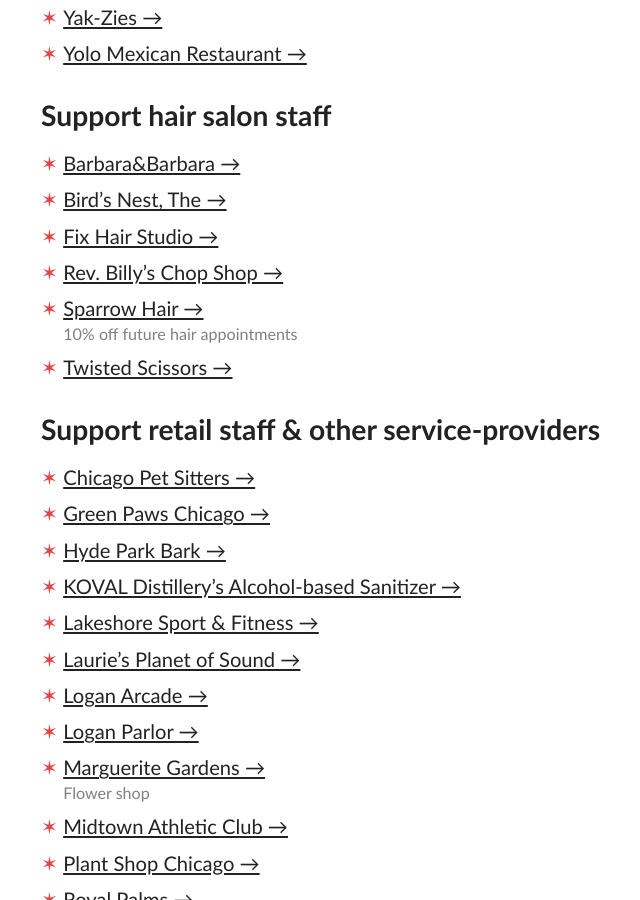
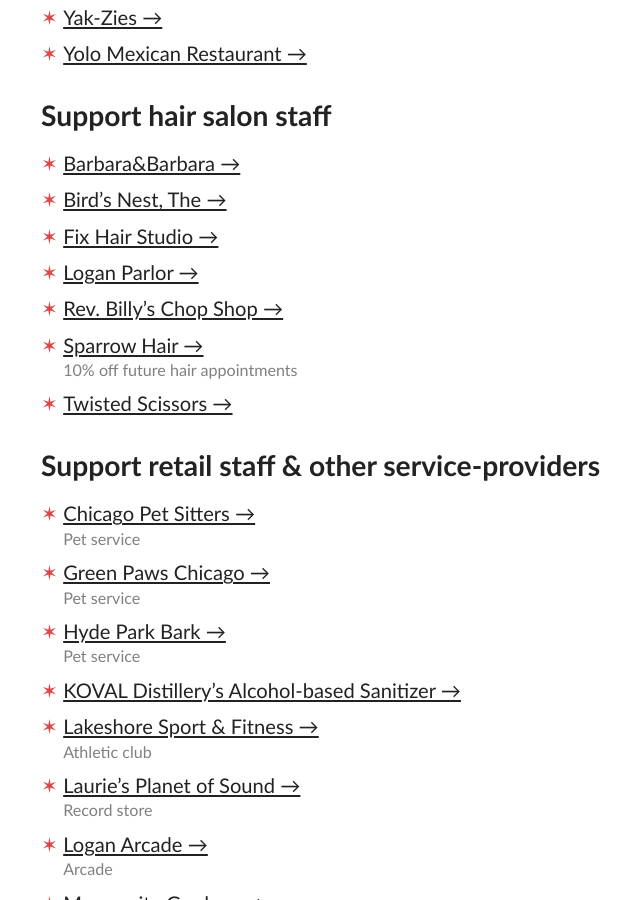
Before and after one commit to spencertweedy/chicagoservicerelief, a Jekyll site: the page built from index.html, in a window 1280 px wide and 900 px high, scrolled down 11467 px. Shown: the whole window, without its empty margins (279-919 px from the left). Built offline with Jekyll 4.4.1, drawn with Linux system fonts in a browser that asks for light colours; some of the changed text lies outside the part shown.

Commit message:
add notes to 'other' establishments

```diff
--- a/_data/establishments.yml
+++ b/_data/establishments.yml
@@ -57,6 +57,7 @@
   type: bar
 - title: Laurie’s Planet of Sound
   url: https://www.paypal.com/paypalme2/lauriesplanetofsound
+  note: Record store
   type: store
 - title: Scofflaw
   url: https://www.gofundme.com/f/scofflaw-group-employee-fund
@@ -96,12 +97,14 @@
   type: bar
 - title: Royal Palms
   url: https://www.royalpalmschicago.com/for-our-team
+  note: Shuffleboard club
   type: other
 - title: Reggies
   url: https://www.gofundme.com/f/help-the-reggies-staff
   type: venue
 - title: Logan Arcade
   url: https://www.gofundme.com/f/logan-arcade-staff-relief-fund
+  note: Arcade
   type: other
 - title: aliveOne
   url: https://www.gofundme.com/f/4eg-bar-staff-relief-fund
@@ -207,6 +210,7 @@
   type: restaurant
 - title: Hyde Park Bark
   url: https://www.gofundme.com/f/support-our-dog-walkers-during-coronavirus
+  note: Pet service
   type: other
 - title: Chicago Symphony Orchestra (bartenders)
   url: https://www.gofundme.com/f/virtual-tips-for-cso-concessions-bartenders
@@ -420,6 +424,7 @@
   type: bar
 - title: Chicago Pet Sitters
   url: https://www.facebook.com/donate/2878611555554139/2878847982197163/
+  note: Pet service
   type: other
 - title: Helix Cafe
   url: https://www.gofundme.com/f/support-helix-youth-employees
@@ -525,6 +530,7 @@
   type: restaurant
 - title: Women & Children First
   url: https://libro.fm/womenandchildrenfirst
+  note: Bookstore
   type: store
 - title: Handlebar
   url: https://www.handlebarchicago.com/new-products/gift-card
@@ -713,7 +719,7 @@
   type: bar
 - title: Logan Parlor
   url: https://www.gofundme.com/f/logan-parlor
-  type: other
+  type: salon
 - title: Bird’s Nest, The
   url: https://www.gofundme.com/f/the-birds-nest-salon-coronavirus-closing
   type: salon
@@ -828,6 +834,7 @@
   type: bar
 - title: Midtown Athletic Club
   url: https://www.gofundme.com/f/help-us-afford-to-eat
+  note: Athletic club
   type: other
 - title: Garifuna Flava
   url: https://www.gofundme.com/f/garifuna-flava-covid19-relief
@@ -936,9 +943,11 @@
   type: restaurant
 - title: Lakeshore Sport & Fitness
   url: https://form.jotform.com/EliteSportsClubs/LakeshoreSF?fbclid=IwAR19YAREfy1lvJggkjk3dXe-VOoxi308xGckMPvfJifMZZxZ9UGigWhQ4GA
+  note: Athletic club
   type: other
 - title: Green Paws Chicago
   url: https://www.gofundme.com/f/green-paws-chicago-employee-fund
+  note: Pet service
   type: other
 - title: Bungalow by Middle Brow
   url: https://www.gofundme.com/f/bungalow-employee-fund
```
